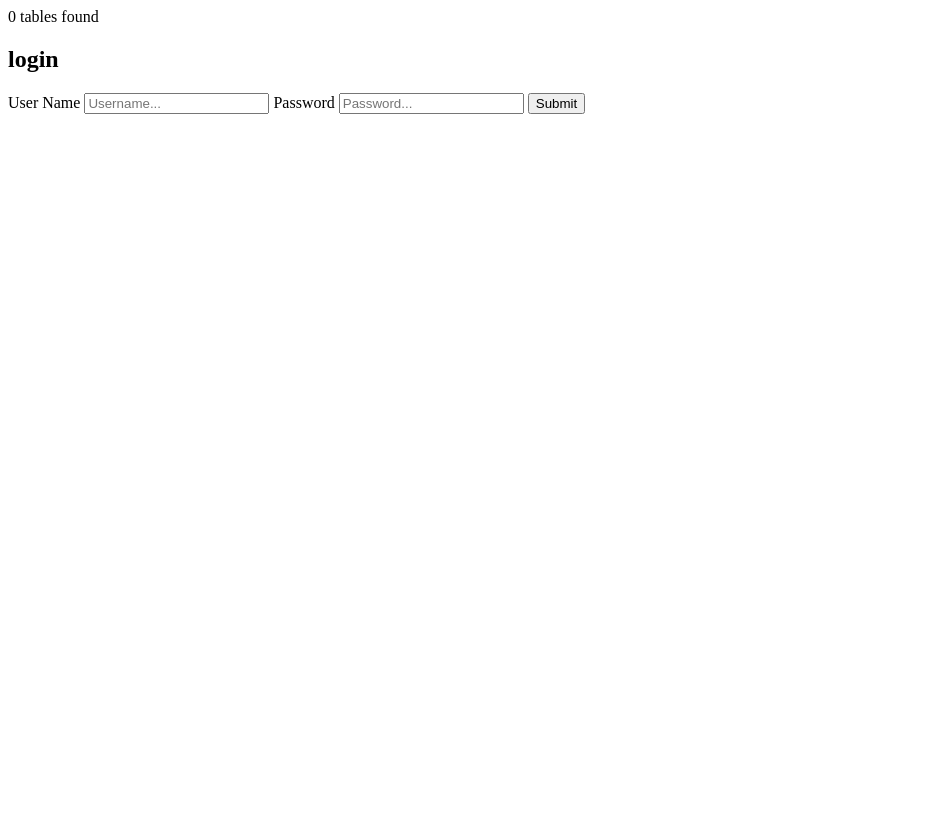
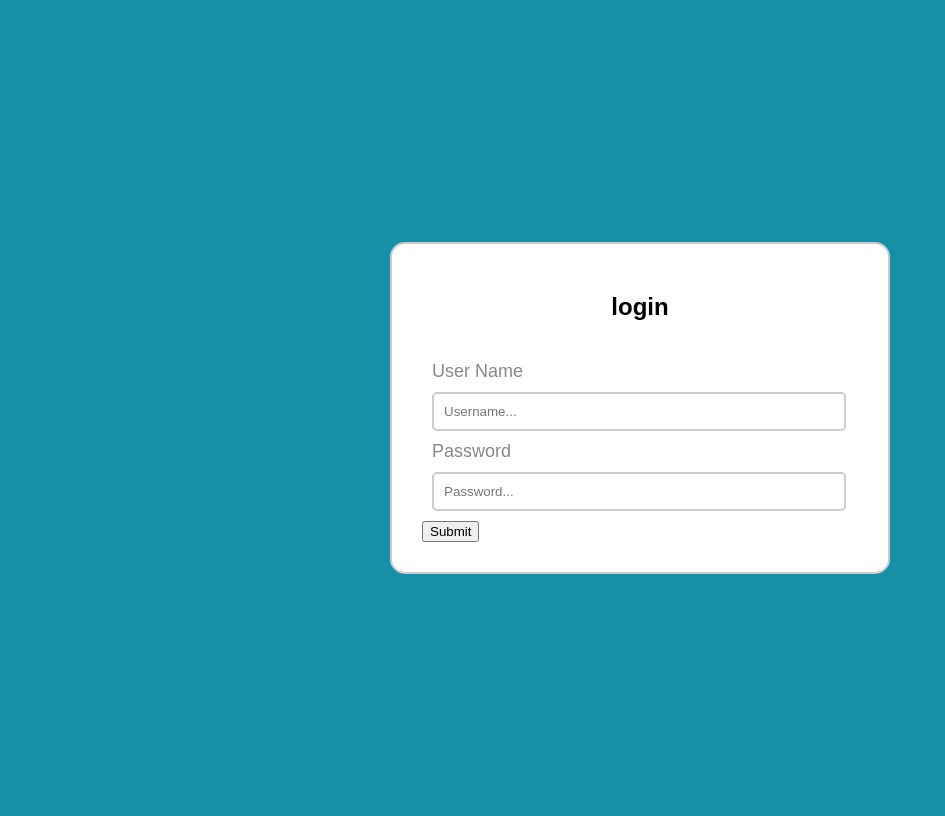
Before and after one commit to MinhNguyen179/php-demo, a PHP site: page / in a window 1280 px wide. Shown: the whole page, without its empty margins (0-945 px from the left). Before the commit the page ends 114 px from the top, so only its background shows below. Run offline with PHP 8.4, Linux system fonts and the light colour scheme.

Commit message:
Fix css and custom login

```diff
--- a/index.php
+++ b/index.php
@@ -16,13 +16,13 @@ $query = "SHOW TABLES";
 $result = $conn->query($query);
 
 // Fetch table names
-if ($result->num_rows > 0) {
-    while($row = $result->fetch_row()) {
-        echo "Table: " . $row[0] . "<br>";
-    }
-} else {
-    echo "0 tables found";
-}
+//if ($result->num_rows > 0) {
+//    while($row = $result->fetch_row()) {
+//        echo "Table: " . $row[0] . "<br>";
+//    }
+//} else {
+//    echo "0 tables found";
+//}
 
 //// Close connection
 //$conn->close();
--- a/style.css
+++ b/style.css
@@ -0,0 +1,41 @@
+body{
+    background: #1690A7;
+    display: flex;
+    justify-content: center;
+    align-items: center;
+    height:100vh;
+
+}
+*{
+    font-family: sans-serif;
+    box-sizing: border-box;
+}
+
+form{
+    width: 500px;
+    background: #fff;
+    padding: 30px;
+    border: 2px solid #ccc;
+    border-radius: 15px;
+}
+
+h2{
+    text-align: center;
+    margin-bottom: 40px;
+}
+
+input{
+    display:block;
+    padding: 10px;
+    margin: 10px;
+    width: 95%;
+    border-radius: 5px;
+    border: 2px solid #ccc;
+}
+
+label{
+    color: #888;
+    font-size: 18px;
+    padding: 10px;
+
+}
```
